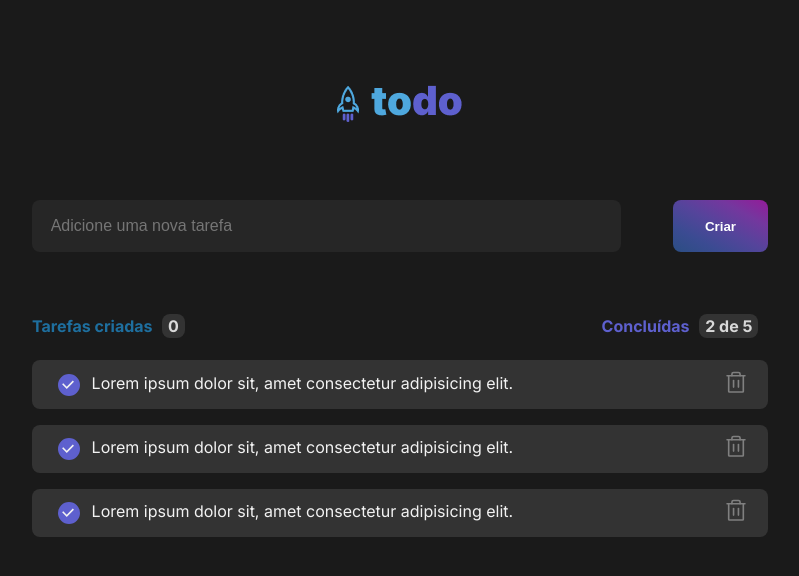
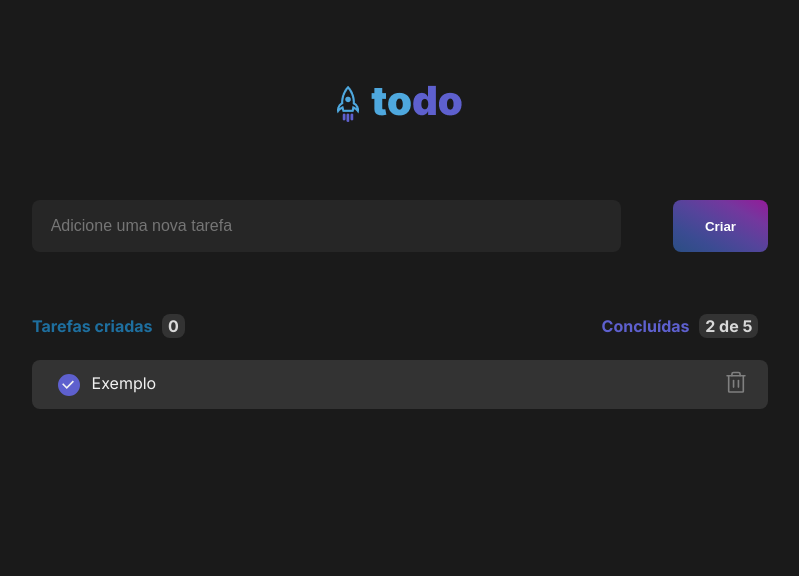
Before and after one commit to viniscrv/to-do, a React (Vite) app: page / in a window 1280 px wide. Shown: the top 576 px of the page, without its empty margins (240-1039 px from the left). Built offline with nearby package versions, Linux system fonts and the light colour scheme.

Commit message:
adicionado funcionalidade de criar tarefas

```diff
--- a/src/App.tsx
+++ b/src/App.tsx
@@ -1,20 +1,26 @@
-import { useState } from 'react'
-import "./global.css"
-import styles from "./App.module.css"
-import Header from './components/Header'
-import Input from './components/Input'
-import Tasks from './components/Tasks'
+import { useState } from "react";
+import "./global.css";
+import styles from "./App.module.css";
+import Header from "./components/Header";
+import Input from "./components/Input";
+import Tasks from "./components/Tasks";
+
+const taskList = [
+  {
+    task: "Exemplo",
+    isComplete: false,
+  },
+];
 
 function App() {
   return (
     <>
-      <Header/>
+      <Header />
       <div className={styles.App}>
-        <Input/>
-        <Tasks/>
+        <Input taskList={taskList} />
       </div>
     </>
-  )
+  );
 }
 
-export default App
+export default App;
--- a/src/components/Input.tsx
+++ b/src/components/Input.tsx
@@ -1,15 +1,43 @@
-import React from 'react'
+import React, { useState } from "react";
 import styles from "./Input.module.css";
+import Tasks from "./Tasks";
 
-const Input = () => {
+interface taskListProps {
+  taskList: {
+    task: string;
+    isComplete: boolean;
+  }[];
+}
+
+const Input = ({ taskList }: taskListProps) => {
+  const [newTaskList, setNewTaskList] = useState(taskList);
+  const [taskText, setTaskText] = useState("");
+
+  function handleSubmit(e: React.FormEvent) {
+    e.preventDefault();
+    setNewTaskList([...newTaskList, { task: taskText, isComplete: false }]);
+    setTaskText("");
+  }
+
+  function handleTaskChange(e: React.ChangeEvent<HTMLInputElement>) {
+    setTaskText(e.target.value);
+  }
+
   return (
     <div className={styles.input}>
-        <form>
-            <input type="text" placeholder="Adicione uma nova tarefa"/>
-            <button type='submit'>Criar</button>
-        </form>
+      <form onSubmit={handleSubmit}>
+        <input
+          onChange={handleTaskChange}
+          value={taskText}
+          type="text"
+          placeholder="Adicione uma nova tarefa"
+        />
+        <button type="submit">Criar</button>
+      </form>
+
+      <Tasks taskList={newTaskList} />
     </div>
-  )
-}
+  );
+};
 
-export default Input
+export default Input;
--- a/src/components/Task.module.css
+++ b/src/components/Task.module.css
@@ -38,7 +38,6 @@
     background-repeat: no-repeat;
     background-size: 80%;
     background-position: center;
-
 }
 
 .task button {
--- a/src/components/Task.tsx
+++ b/src/components/Task.tsx
@@ -1,14 +1,18 @@
-import { Trash } from 'phosphor-react'
-import React from 'react'
-import styles from "./Task.module.css"
+import { Trash } from "phosphor-react";
+import React from "react";
+import styles from "./Task.module.css";
 
-const Task = () => {
+interface taskProps {
+  task: string;
+}
+
+const Task = ({ task }: taskProps) => {
   return (
     <div className={styles.task}>
       <div>
         <div className={styles.checkbox}>
-
-                <label>Lorem ipsum dolor sit, amet consectetur adipisicing elit.
+          <label>
+            {task}
             <input type="checkbox" id="task" />
           </label>
         </div>
@@ -17,7 +21,7 @@ const Task = () => {
         <Trash size={26} />
       </button>
     </div>
-  )
-}
+  );
+};
 
-export default Task
+export default Task;
--- a/src/components/Tasks.tsx
+++ b/src/components/Tasks.tsx
@@ -1,22 +1,33 @@
-import React from 'react'
-import styles from "./Tasks.module.css"
-import Task from './Task'
+import React from "react";
+import styles from "./Tasks.module.css";
+import Task from "./Task";
 
-const Tasks = () => {
+interface taskListProps {
+  taskList: {
+    task: string;
+    isComplete: boolean;
+  }[];
+}
+
+const Tasks = ({ taskList }: taskListProps) => {
   return (
     <>
-        <div className={styles.informacoes}>
-            <div className={styles.informacoes__criadas}>Tarefas criadas<span>0</span></div>
-            <div className={styles.informacoes__concluidas}>Concluídas<span>2 de 5</span></div>
+      <div className={styles.informacoes}>
+        <div className={styles.informacoes__criadas}>
+          Tarefas criadas<span>0</span>
         </div>
+        <div className={styles.informacoes__concluidas}>
+          Concluídas<span>2 de 5</span>
+        </div>
+      </div>
 
-        <div>
-            <Task/>
-            <Task/>
-            <Task/>
-        </div>
+      <div>
+        {taskList.map((task) => {
+          return <Task key={task.task} task={task.task} />;
+        })}
+      </div>
     </>
-  )
-}
+  );
+};
 
-export default Tasks
+export default Tasks;
```
Lines whose indentation alone changed are shown as unchanged.
